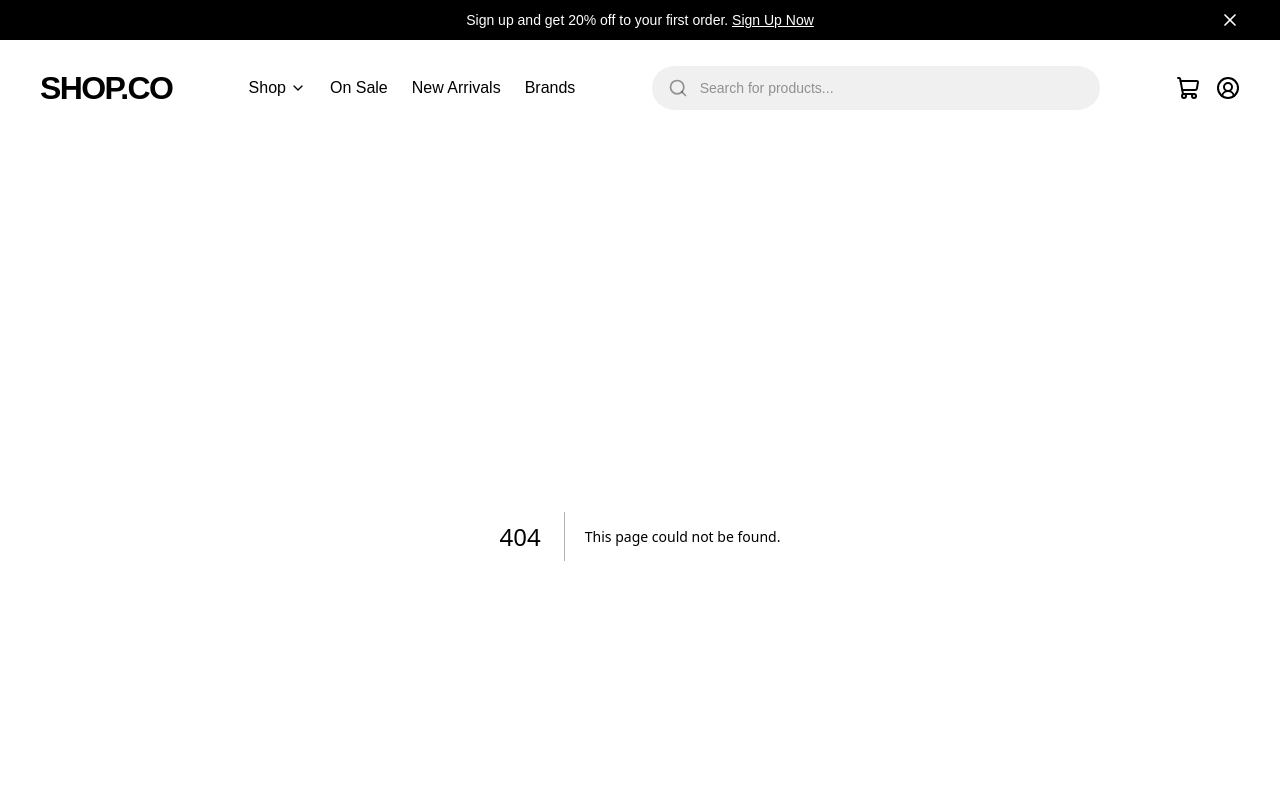
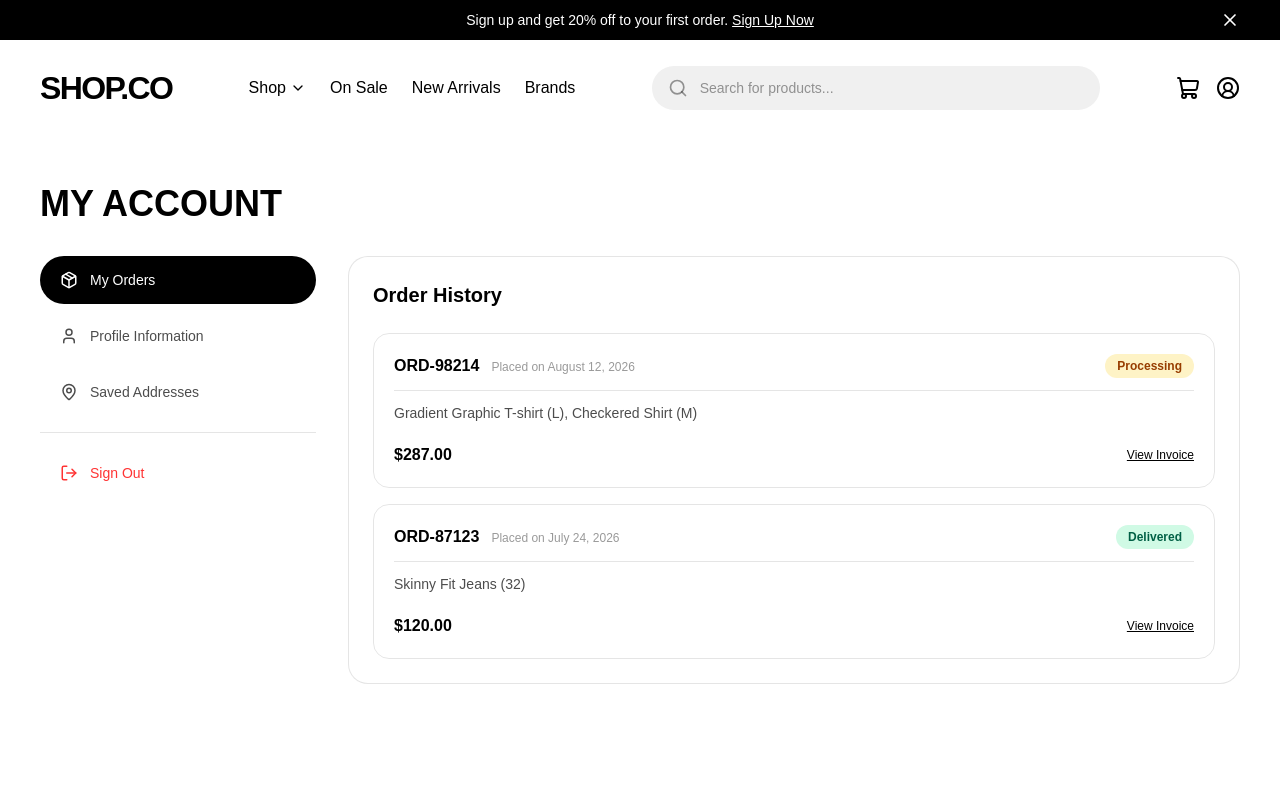
Before and after one commit to hassamnaveed44/e-commerce, a Next.js app: page /account in a window 1280 px wide. Before the commit this address had no page. Shown: the top 800 px of the page. Built offline with nearby package versions, Linux system fonts and the light colour scheme.

Commit message:
feat: add order confirmation and profile page

```diff
--- /dev/null
+++ b/app/account/page.tsx
@@ -0,0 +1,153 @@
+"use client";
+
+import { useState } from "react";
+import Link from "next/link";
+import { Package, User, MapPin, Clock, LogOut, CheckCircle2 } from "lucide-react";
+
+export default function AccountPage() {
+  const [activeTab, setActiveTab] = useState<"orders" | "profile" | "addresses">("orders");
+
+  const orders = [
+    {
+      id: "ORD-98214",
+      date: "August 12, 2026",
+      total: "$287.00",
+      status: "Processing",
+      items: ["Gradient Graphic T-shirt (L)", "Checkered Shirt (M)"],
+    },
+    {
+      id: "ORD-87123",
+      date: "July 24, 2026",
+      total: "$120.00",
+      status: "Delivered",
+      items: ["Skinny Fit Jeans (32)"],
+    },
+  ];
+
+  return (
+    <div className="min-h-screen bg-white font-satoshi py-8 sm:py-12">
+      <div className="max-w-7xl mx-auto px-4 sm:px-6 xl:px-10">
+
+        <h1 className="text-3xl sm:text-4xl font-extrabold uppercase font-sans text-black mb-8">
+          My Account
+        </h1>
+
+        <div className="grid grid-cols-1 lg:grid-cols-12 gap-8">
+
+          {/* Left Navigation Sidebar */}
+          <div className="lg:col-span-3 space-y-2">
+            <button
+              onClick={() => setActiveTab("orders")}
+              className={`w-full flex items-center gap-3 px-5 py-3.5 rounded-full text-sm font-medium transition cursor-pointer ${
+                activeTab === "orders" ? "bg-black text-white" : "text-black/70 hover:bg-[#F0F0F0]"
+              }`}
+            >
+              <Package size={18} />
+              <span>My Orders</span>
+            </button>
+            <button
+              onClick={() => setActiveTab("profile")}
+              className={`w-full flex items-center gap-3 px-5 py-3.5 rounded-full text-sm font-medium transition cursor-pointer ${
+                activeTab === "profile" ? "bg-black text-white" : "text-black/70 hover:bg-[#F0F0F0]"
+              }`}
+            >
+              <User size={18} />
+              <span>Profile Information</span>
+            </button>
+            <button
+              onClick={() => setActiveTab("addresses")}
+              className={`w-full flex items-center gap-3 px-5 py-3.5 rounded-full text-sm font-medium transition cursor-pointer ${
+                activeTab === "addresses" ? "bg-black text-white" : "text-black/70 hover:bg-[#F0F0F0]"
+              }`}
+            >
+              <MapPin size={18} />
+              <span>Saved Addresses</span>
+            </button>
+
+            <hr className="border-black/10 my-4" />
+
+            <Link
+              href="/login"
+              className="w-full flex items-center gap-3 px-5 py-3.5 rounded-full text-sm font-medium text-[#FF3333] hover:bg-rose-50 transition"
+            >
+              <LogOut size={18} />
+              <span>Sign Out</span>
+            </Link>
+          </div>
+
+          {/* Right Main Content */}
+          <div className="lg:col-span-9">
+            {activeTab === "orders" && (
+              <div className="border border-black/10 rounded-[20px] p-6 bg-white space-y-6">
+                <h2 className="text-xl font-bold text-black">Order History</h2>
+
+                <div className="space-y-4">
+                  {orders.map((order) => (
+                    <div key={order.id} className="border border-black/10 rounded-[16px] p-5 space-y-3">
+                      <div className="flex flex-wrap items-center justify-between gap-2 border-b border-black/10 pb-3">
+                        <div>
+                          <span className="font-bold text-black">{order.id}</span>
+                          <span className="text-xs text-black/40 block sm:inline sm:ml-3">Placed on {order.date}</span>
+                        </div>
+                        <span className={`px-3 py-1 rounded-full text-xs font-bold ${
+                          order.status === "Delivered" ? "bg-emerald-100 text-emerald-800" : "bg-amber-100 text-amber-800"
+                        }`}>
+                          {order.status}
+                        </span>
+                      </div>
+
+                      <div className="text-sm text-black/70">
+                        {order.items.join(", ")}
+                      </div>
+
+                      <div className="flex justify-between items-center pt-2">
+                        <span className="font-bold text-black text-base">{order.total}</span>
+                        <button className="text-xs font-medium text-black underline hover:opacity-70 cursor-pointer">
+                          View Invoice
+                        </button>
+                      </div>
+                    </div>
+                  ))}
+                </div>
+              </div>
+            )}
+
+            {activeTab === "profile" && (
+              <div className="border border-black/10 rounded-[20px] p-6 bg-white space-y-5">
+                <h2 className="text-xl font-bold text-black">Profile Details</h2>
+                <div className="grid grid-cols-1 sm:grid-cols-2 gap-4 max-w-lg">
+                  <div>
+                    <label className="block text-xs font-medium text-black/70 mb-1.5">Full Name</label>
+                    <input defaultValue="Alex Morgan" className="w-full bg-[#F0F0F0] rounded-full px-4 py-3 text-sm text-black outline-none" />
+                  </div>
+                  <div>
+                    <label className="block text-xs font-medium text-black/70 mb-1.5">Email</label>
+                    <input defaultValue="alex@example.com" className="w-full bg-[#F0F0F0] rounded-full px-4 py-3 text-sm text-black outline-none" />
+                  </div>
+                </div>
+                <button className="bg-black text-white px-8 py-3 rounded-full text-sm font-medium hover:bg-black/80 transition cursor-pointer">
+                  Save Changes
+                </button>
+              </div>
+            )}
+
+            {activeTab === "addresses" && (
+              <div className="border border-black/10 rounded-[20px] p-6 bg-white space-y-4">
+                <h2 className="text-xl font-bold text-black">Saved Addresses</h2>
+                <div className="border border-black/10 rounded-[16px] p-4 flex justify-between items-center max-w-md">
+                  <div>
+                    <span className="font-bold text-sm text-black block">Home (Default)</span>
+                    <p className="text-xs text-black/60 mt-1">123 Fashion Ave, Suite 400, New York, NY 10001</p>
+                  </div>
+                  <CheckCircle2 className="text-emerald-600 shrink-0" size={20} />
+                </div>
+              </div>
+            )}
+          </div>
+
+        </div>
+
+      </div>
+    </div>
+  );
+}
--- /dev/null
+++ b/app/order-confirmation/page.tsx
@@ -0,0 +1,66 @@
+"use client";
+
+import Link from "next/link";
+import { CheckCircle2, Package, ArrowRight } from "lucide-react";
+
+export default function OrderConfirmationPage() {
+  const orderNumber = "ORD-892341";
+
+  return (
+    <div className="min-h-[80vh] bg-white font-satoshi py-16 px-4 sm:px-6 lg:px-8 flex items-center justify-center">
+      <div className="max-w-xl w-full text-center space-y-6">
+
+        {/* Animated Check Icon */}
+        <div className="w-20 h-20 bg-emerald-50 text-emerald-600 rounded-full flex items-center justify-center mx-auto shadow-xs">
+          <CheckCircle2 size={44} />
+        </div>
+
+        <div>
+          <h1 className="text-3xl sm:text-4xl font-extrabold uppercase font-sans text-black">
+            Order Confirmed!
+          </h1>
+          <p className="text-black/60 text-sm sm:text-base mt-2">
+            Thank you for your purchase. We have received your order and are currently processing it.
+          </p>
+        </div>
+
+        {/* Order Details Card */}
+        <div className="bg-[#F0F0F0]/60 border border-black/10 rounded-[20px] p-6 text-left space-y-4">
+          <div className="flex justify-between items-center text-sm">
+            <span className="text-black/60">Order Number:</span>
+            <span className="font-bold text-black">{orderNumber}</span>
+          </div>
+          <div className="flex justify-between items-center text-sm">
+            <span className="text-black/60">Estimated Delivery:</span>
+            <span className="font-bold text-black">3 - 5 Business Days</span>
+          </div>
+          <div className="flex justify-between items-center text-sm">
+            <span className="text-black/60">Payment Status:</span>
+            <span className="inline-flex items-center px-2.5 py-0.5 rounded-full text-xs font-medium bg-emerald-100 text-emerald-800">
+              Paid (Stripe)
+            </span>
+          </div>
+        </div>
+
+        {/* Action Buttons */}
+        <div className="flex flex-col sm:flex-row gap-3 pt-2">
+          <Link
+            href="/account"
+            className="flex-1 bg-white border border-black/15 text-black rounded-full py-3.5 text-sm font-medium hover:bg-black/5 transition flex items-center justify-center gap-2"
+          >
+            <Package size={18} />
+            <span>View Order History</span>
+          </Link>
+          <Link
+            href="/"
+            className="flex-1 bg-black text-white rounded-full py-3.5 text-sm font-medium hover:bg-black/80 transition flex items-center justify-center gap-2"
+          >
+            <span>Continue Shopping</span>
+            <ArrowRight size={18} />
+          </Link>
+        </div>
+
+      </div>
+    </div>
+  );
+}
```
